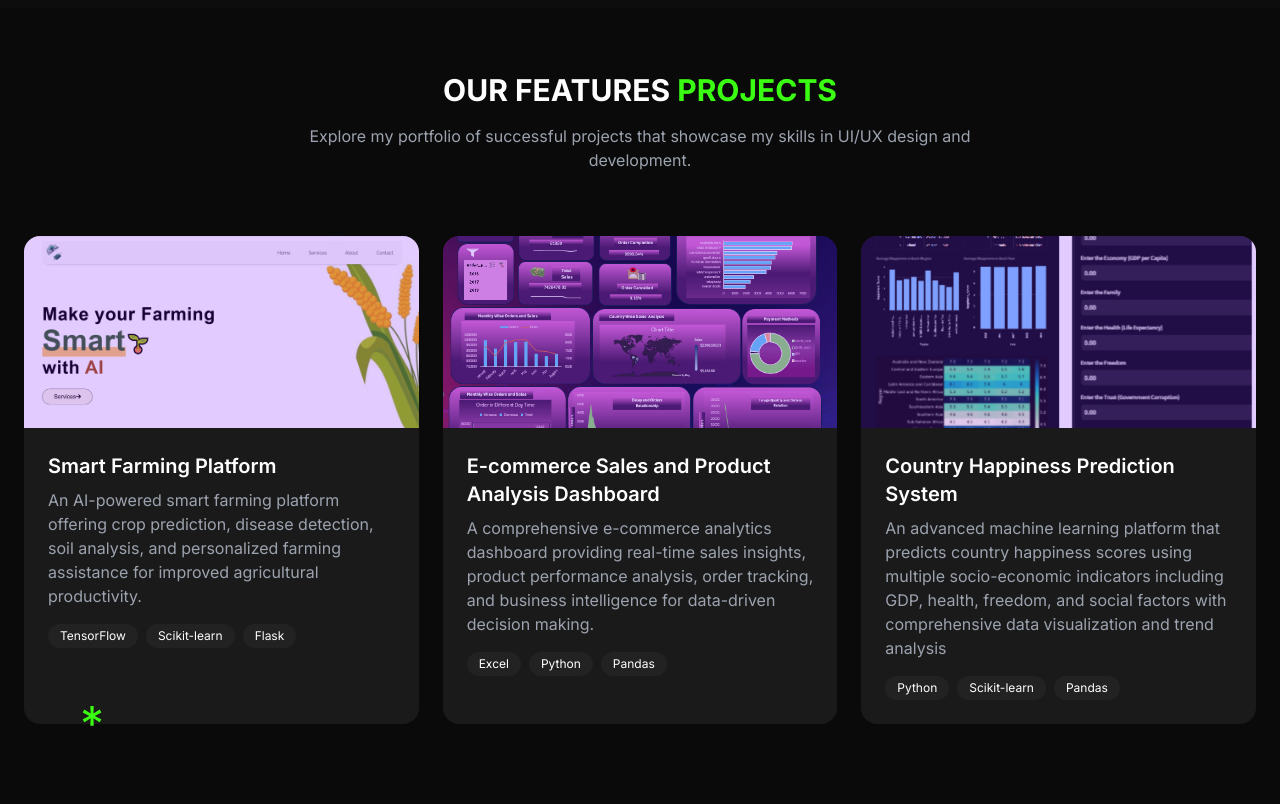
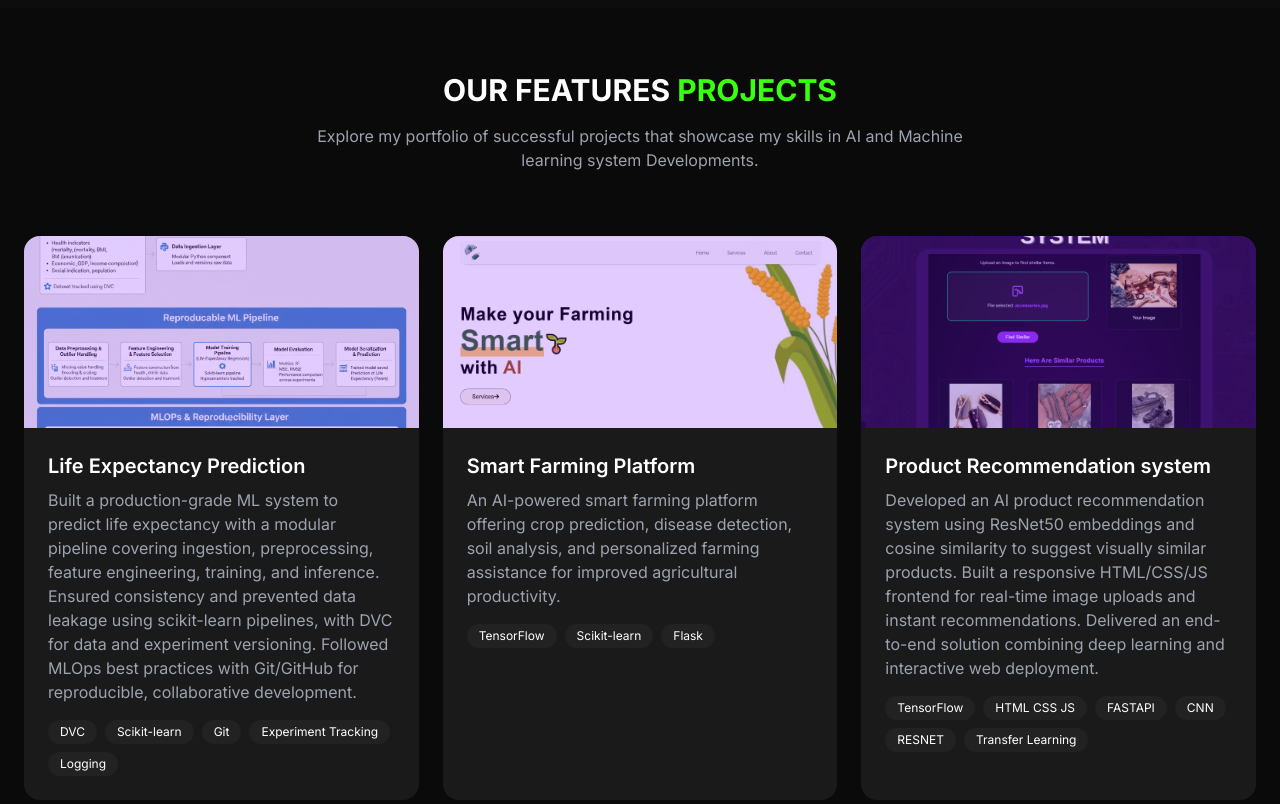
Before and after one commit to umiii-786/PortFolio-For-AI, a plain HTML site: page index.html in a window 1280 px wide. Shown: the part 3740-4544 px from the top of the page. Drawn offline with nearby package versions, Linux system fonts and the light colour scheme.

Commit message:
after added some project like life and recommnedation system

```diff
--- a/index.html
+++ b/index.html
@@ -4,7 +4,7 @@
 <head>
     <meta charset="UTF-8">
     <meta name="viewport" content="width=device-width, initial-scale=1.0">
-    <title>UI/UX Designer & Developer Portfolio</title>
+    <title>AI/ML & Developer</title>
     <script src="https://cdn.tailwindcss.com/3.4.16"></script>
     <script>tailwind.config = { theme: { extend: { colors: { primary: '#3AFF12', secondary: '#1a1a1a' }, borderRadius: { 'none': '0px', 'sm': '4px', DEFAULT: '8px', 'md': '12px', 'lg': '16px', 'xl': '20px', '2xl': '24px', '3xl': '32px', 'full': '9999px', 'button': '8px' } } } }</script>
     <link rel="preconnect" href="https://fonts.googleapis.com">
@@ -473,10 +473,36 @@
             <div class="text-center mb-16">
                 <h2 class="text-3xl font-bold mb-4">OUR FEATURES <span class="text-primary">PROJECTS</span></h2>
                 <p class="text-gray-400 max-w-2xl mx-auto">Explore my portfolio of successful projects that showcase my
-                    skills in UI/UX design and development.</p>
+                    skills in AI and Machine learning system Developments.</p>
             </div>
             <div class="grid grid-cols-1 md:grid-cols-2 lg:grid-cols-3 gap-6 mb-10">
                 <!-- Project 1 -->
+
+
+                <div class="bg-[#1a1a1a] rounded-lg overflow-hidden transition-all duration-300 card-hover">
+                    <div class="relative">
+                        <img src="./images/life expectancyproject.png" alt="Dashboard UI"
+                            class="w-full h-48 object-cover">
+                        <div class="absolute inset-0 bg-[#6f00ff] bg-opacity-20"></div>
+                    </div>
+                    <div class="p-6">
+                        <h3 class="text-xl font-semibold mb-2">Life Expectancy Prediction</h3>
+                        <p class="text-gray-400 mb-4">Built a production-grade ML system to predict life expectancy with
+                            a modular pipeline covering ingestion, preprocessing, feature engineering, training, and
+                            inference. Ensured consistency and prevented data leakage using scikit-learn pipelines, with
+                            DVC for data and experiment versioning. Followed MLOps best practices with Git/GitHub for
+                            reproducible, collaborative development.</p>
+                        <div class="flex flex-wrap gap-2">
+                            <span class="bg-[#222] text-xs px-3 py-1 rounded-full">DVC</span>
+                            <span class="bg-[#222] text-xs px-3 py-1 rounded-full">Scikit-learn</span>
+                            <span class="bg-[#222] text-xs px-3 py-1 rounded-full">Git</span>
+                            <span class="bg-[#222] text-xs px-3 py-1 rounded-full">Experiment Tracking</span>
+                            <span class="bg-[#222] text-xs px-3 py-1 rounded-full">Logging</span>
+                        </div>
+                    </div>
+                </div>
+
+
                 <div class="bg-[#1a1a1a] rounded-lg overflow-hidden transition-all duration-300 card-hover">
                     <div class="relative">
                         <img src="./images/FarmingProjectPic/mainpage.PNG" alt="Dashboard UI"
@@ -492,6 +518,30 @@
                             <span class="bg-[#222] text-xs px-3 py-1 rounded-full">TensorFlow</span>
                             <span class="bg-[#222] text-xs px-3 py-1 rounded-full">Scikit-learn</span>
                             <span class="bg-[#222] text-xs px-3 py-1 rounded-full">Flask</span>
+                        </div>
+                    </div>
+                </div>
+
+
+                <div class="bg-[#1a1a1a] rounded-lg overflow-hidden transition-all duration-300 card-hover">
+                    <div class="relative">
+                        <img src="./images/recommendationSystem.png" alt="Dashboard UI"
+                            class="w-full h-48 object-cover">
+                        <div class="absolute inset-0 bg-[#6f00ff] bg-opacity-20"></div>
+                    </div>
+                    <div class="p-6">
+                        <h3 class="text-xl font-semibold mb-2">Product Recommendation system</h3>
+                        <p class="text-gray-400 mb-4">Developed an AI product recommendation system using ResNet50
+                            embeddings and cosine similarity to suggest visually similar products. Built a responsive
+                            HTML/CSS/JS frontend for real-time image uploads and instant recommendations. Delivered an
+                            end-to-end solution combining deep learning and interactive web deployment.</p>
+                        <div class="flex flex-wrap gap-2">
+                            <span class="bg-[#222] text-xs px-3 py-1 rounded-full">TensorFlow</span>
+                            <span class="bg-[#222] text-xs px-3 py-1 rounded-full">HTML CSS JS</span>
+                            <span class="bg-[#222] text-xs px-3 py-1 rounded-full">FASTAPI</span>
+                            <span class="bg-[#222] text-xs px-3 py-1 rounded-full">CNN</span>
+                            <span class="bg-[#222] text-xs px-3 py-1 rounded-full">RESNET</span>
+                            <span class="bg-[#222] text-xs px-3 py-1 rounded-full">Transfer Learning</span>
                         </div>
                     </div>
                 </div>
@@ -654,7 +704,8 @@
                 </div>
                 <div class="text-center md:text-right">
                     <p class="text-gray-400">© 2025 All Rights Reserved. Designed <span class="text-primary">♥</span> by
-                        <a href="#" class="text-primary">Umiii</a></p>
+                        <a href="#" class="text-primary">Umiii</a>
+                    </p>
                 </div>
             </div>
         </div>
```
Also changed, not shown: images/life expectancyproject.png (added), images/recommendationSystem.png (added).
